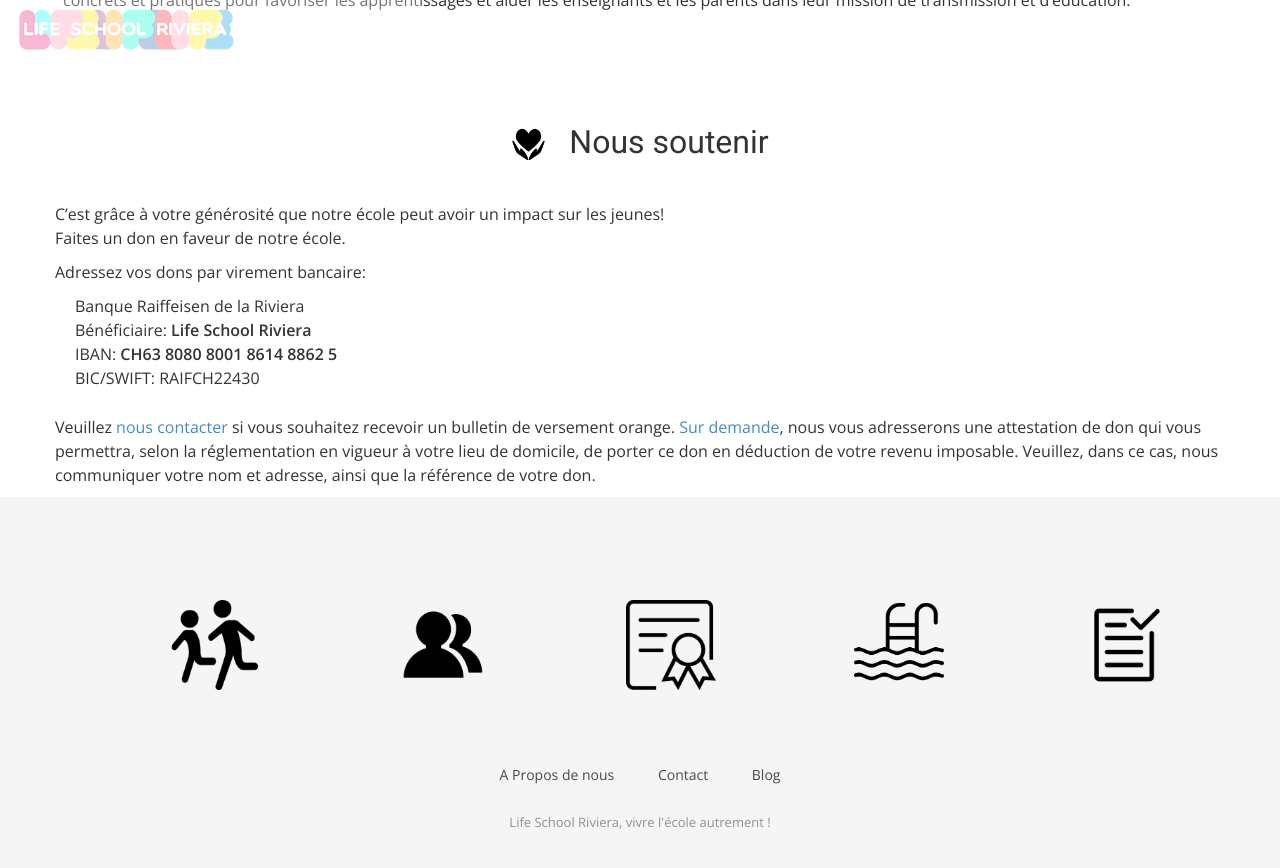
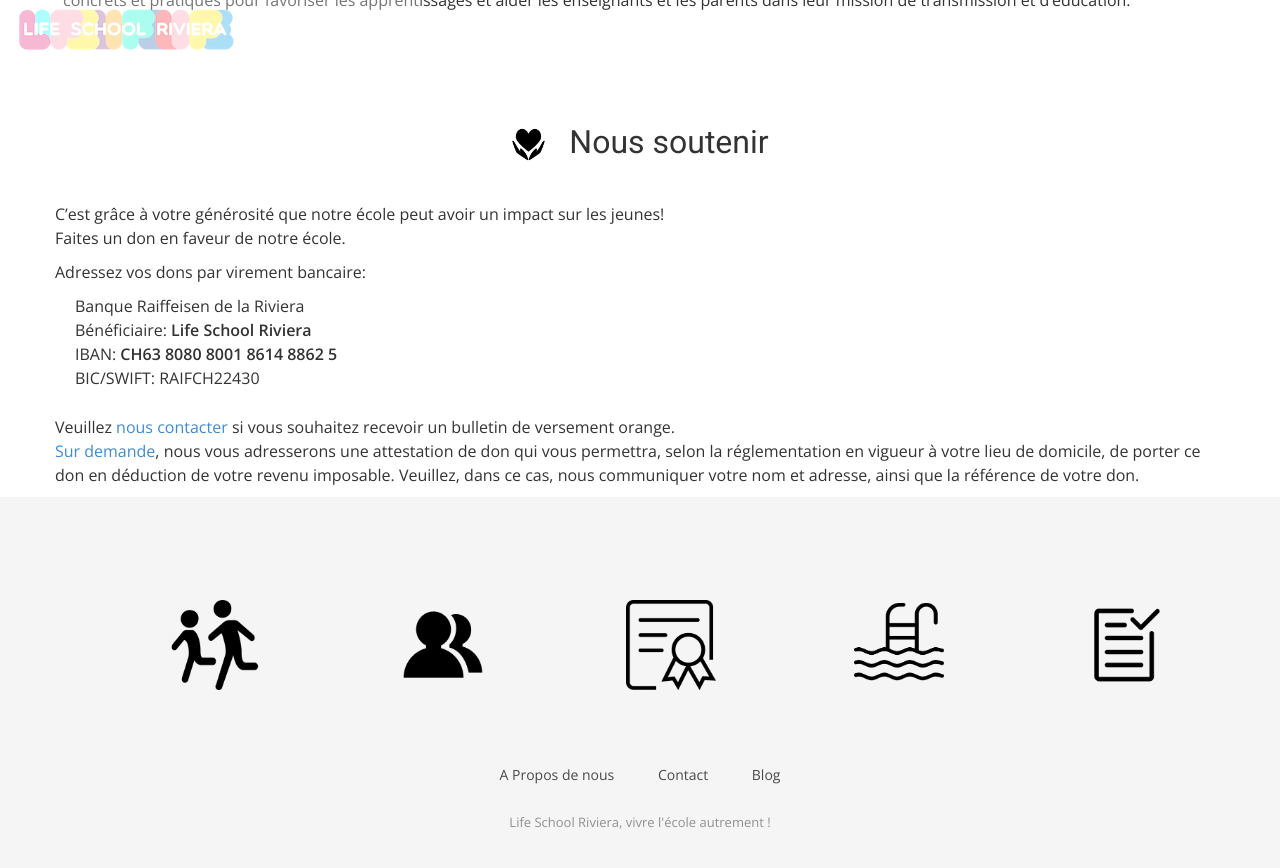
Before and after one commit to midjoule/lifeschool, a Jekyll site: the page built from school.html, in a window 1280 px wide and 900 px high, scrolled down 1148 px. Shown: the top 868 px of the window. Built offline with Jekyll 4.4.1, drawn with Linux system fonts in a browser that asks for light colours; nearby versions of some CDN libraries; some web fonts are replaced.

```diff
--- a/school.html
+++ b/school.html
@@ -119,7 +119,7 @@ permalink: /school/
       </p>
       <p>
         Veuillez <a href="/contact">nous contacter</a> si vous souhaitez recevoir un bulletin de versement orange.
-        <a href="/contact">Sur demande</a>, nous vous adresserons une attestation de don qui vous permettra, selon la réglementation en vigueur à votre lieu de domicile, de porter ce don en déduction de votre revenu imposable. Veuillez, dans ce cas, nous communiquer votre nom et adresse, ainsi que la référence de votre don.
+        <br><a href="/contact">Sur demande</a>, nous vous adresserons une attestation de don qui vous permettra, selon la réglementation en vigueur à votre lieu de domicile, de porter ce don en déduction de votre revenu imposable. Veuillez, dans ce cas, nous communiquer votre nom et adresse, ainsi que la référence de votre don.
       </p>
     </div>
   </div>
```
